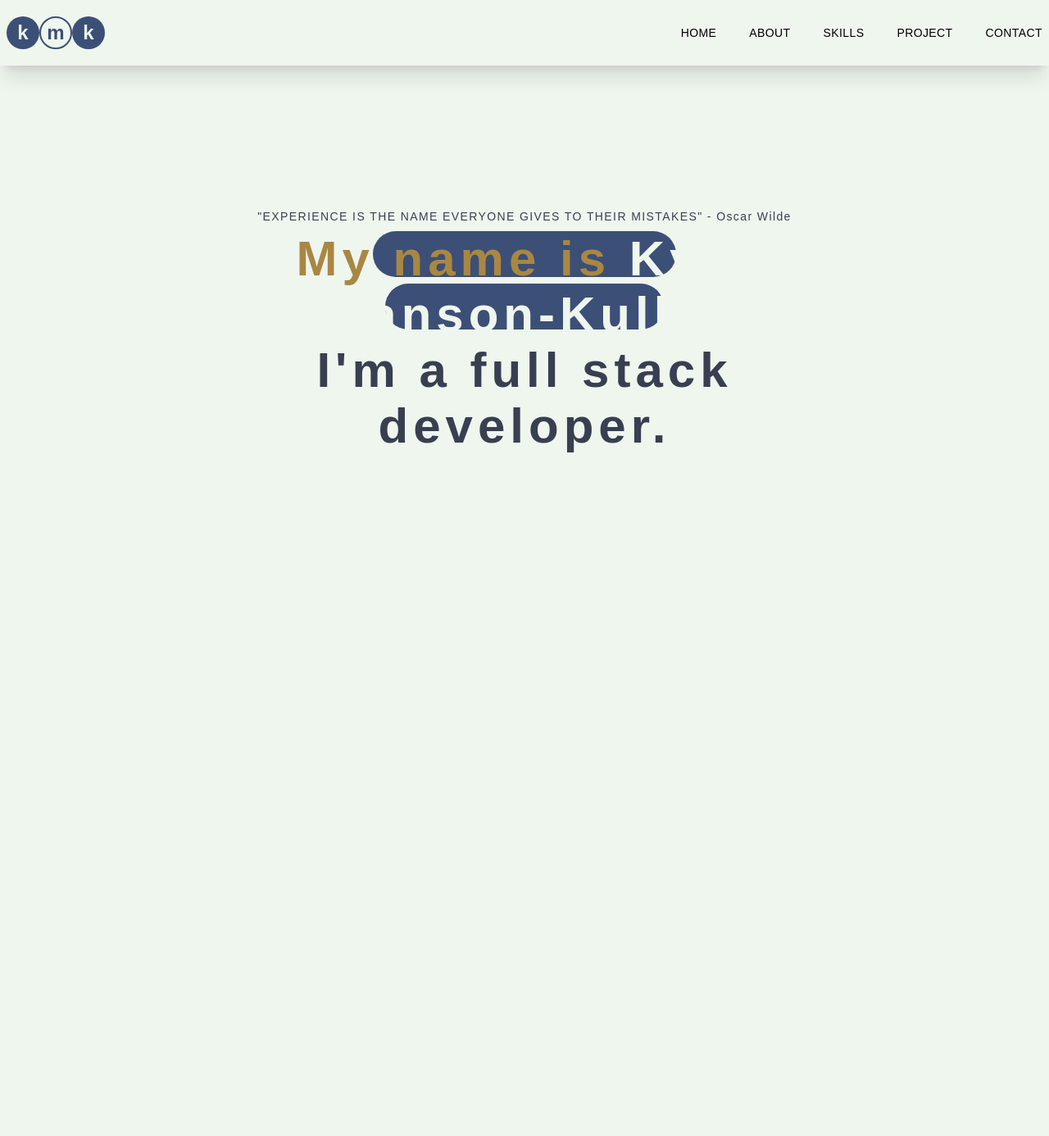
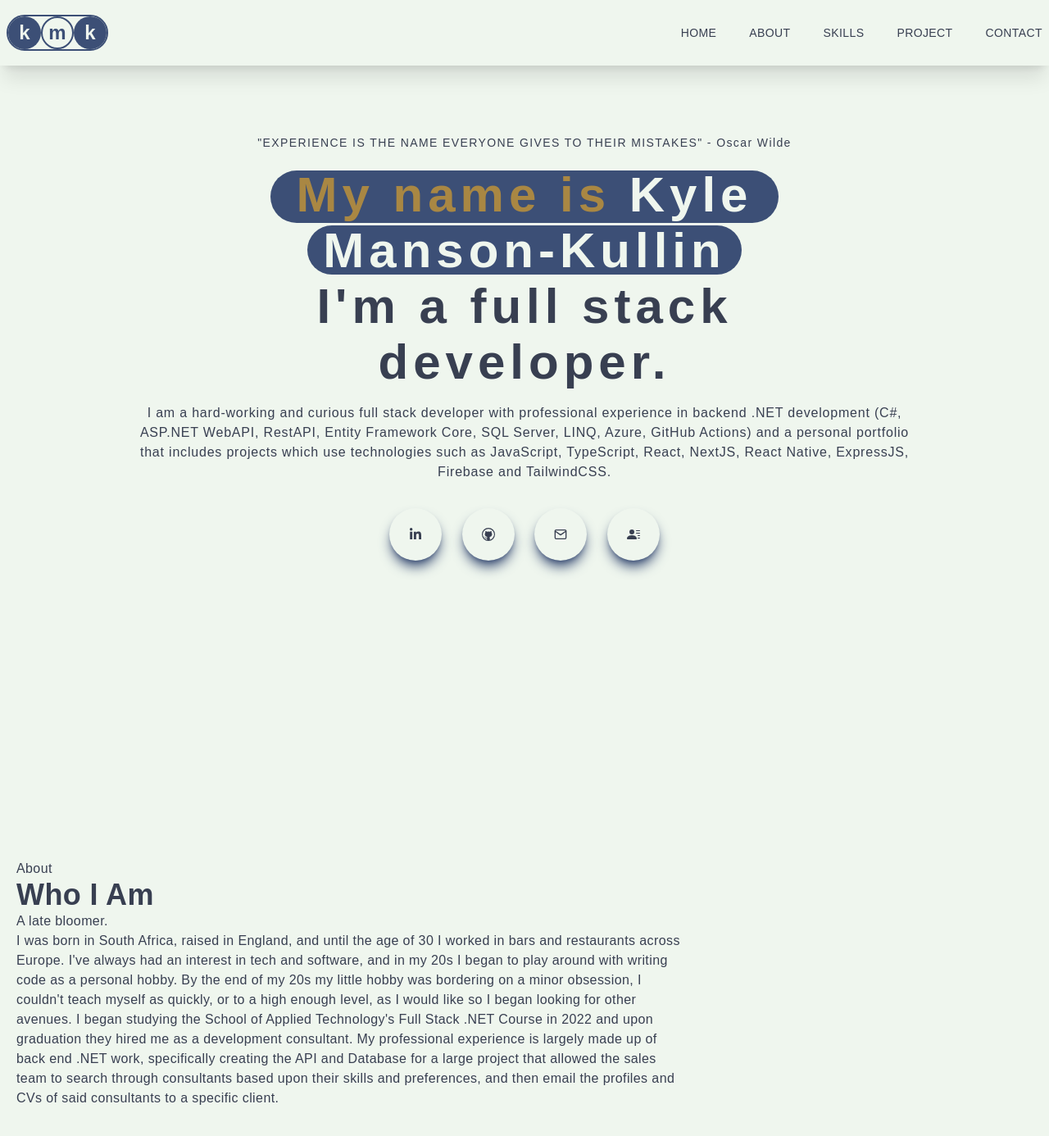
Before and after one commit to kyljmk/new-portfolio, a Next.js app in the folder new-portfolio/: page / in a window 1280 px wide. Shown: the top 1386 px of the page at 82% size. Before the commit the page ends 800 px from the top, so only its background shows below. Built offline with nearby package versions, Linux system fonts and the light colour scheme.

Commit message:
Add About Me Component

```diff
--- /dev/null
+++ b/new-portfolio/src/components/About.tsx
@@ -0,0 +1,34 @@
+import React from "react";
+
+function About() {
+  return (
+    <div className="w-full md:h-screen p-2 flex items-center py-16">
+      <div className="max-w-[1240px] m-auto md:grid grid-cols-3 gap-8">
+        <div className="col-span-2">
+          <p>About</p>
+          <h2>Who I Am</h2>
+          <p>A late bloomer.</p>
+          <p>
+            I was born in South Africa, raised in England, and until the age of
+            30 I worked in bars and restaurants across Europe. I've always had
+            an interest in tech and software, and in my 20s I began to play
+            around with writing code as a personal hobby. By the end of my 20s
+            my little hobby was bordering on a minor obsession, I couldn't teach
+            myself as quickly, or to a high enough level, as I would like so I
+            began looking for other avenues. I began studying the School of
+            Applied Technology's Full Stack .NET Course in 2022 and upon
+            graduation they hired me as a development consultant. My
+            professional experience is largely made up of back end .NET work,
+            specifically creating the API and Database for a large project that
+            allowed the sales team to search through consultants based upon
+            their skills and preferences, and then email the profiles and CVs of
+            said consultants to a specific client.
+          </p>
+        </div>
+        <div></div>
+      </div>
+    </div>
+  );
+}
+
+export default About;
--- a/new-portfolio/src/components/Main.tsx
+++ b/new-portfolio/src/components/Main.tsx
@@ -1,19 +1,24 @@
 import React from "react";
+import { AiOutlineLinkedin } from "react-icons/ai";
+import { BsPersonLinesFill } from "react-icons/bs";
+import { FaLinkedin, FaLinkedinIn } from "react-icons/fa";
+import { FiMail } from "react-icons/fi";
+import { VscGithub } from "react-icons/vsc";
 
 function Main() {
   return (
     <div className="w-full h-screen text-center">
-      <div className="max-w-[1240px] w-full h-full mx-auto p-4 flex justify-center items-center">
+      <div className="max-w-[1240px] w-full h-full mx-auto pt-32 sm:pt-20 p-4 flex justify-center items-center">
         <div className="text-[#383F51]">
-          <p className="text-sm tracking-widest py-2">
+          <p className="text-sm tracking-widest pb-5">
             <span className="uppercase">
               "Experience is the name everyone gives to their mistakes"
             </span>
             &nbsp;-&nbsp;Oscar&nbsp;Wilde
           </p>
           <div className="flex flex-col items-center">
-            <div className="bg-[#3C4F76] rounded-full h-11 w-[370px] sm:h-14 absolute z-[-1] animate-slide-in-left"></div>
-            <div className="bg-[#3C4F76] rounded-full h-11 w-[340px] mt-12 sm:mt-16 sm:h-14 absolute z-[-1] animate-slide-in-right"></div>
+            <div className="bg-[#3C4F76] rounded-full h-11 sm:h-[52px] md:h-16 w-[380px] sm:w-[500px] md:w-[620px] absolute sm:mt-1 z-[-1] animate-slide-in-left"></div>
+            <div className="bg-[#3C4F76] rounded-full h-11 sm:h-12 md:h-[60px] w-[340px] sm:w-[440px] md:w-[530px] mt-12 sm:mt-[59px] md:mt-[71px] absolute z-[-1] animate-slide-in-right"></div>
             <h1 className="tracking-widest py-1 text-[#A98743]">
               My name is
               <span className="text-[#EFF6EE]"> Kyle</span>
@@ -24,6 +29,28 @@ function Main() {
             <h1 className="tracking-widest py-1">I'm a full stack</h1>
             <h1 className="tracking-widest py-1">developer.</h1>
           </div>
+          <p className="py-4 max-w-[80%] m-auto tracking-wider">
+            I am a hard-working and curious full stack developer with
+            professional experience in backend .NET development (C#, ASP.NET
+            WebAPI, RestAPI, Entity Framework Core, SQL Server, LINQ, Azure,
+            GitHub Actions) and a personal portfolio that includes projects
+            which use technologies such as JavaScript, TypeScript, React,
+            NextJS, React Native, ExpressJS, Firebase and TailwindCSS.
+          </p>
+          <div className="flex items-center justify-between max-w-[330px] m-auto py-4">
+            <div className="rounded-full shadow-lg shadow-[#3c4f76] p-6 cursor-pointer hover:scale-110 ease-in duration-300">
+              <FaLinkedinIn size="" />
+            </div>
+            <div className="rounded-full shadow-lg shadow-[#3c4f76] p-6 cursor-pointer hover:scale-110 ease-in duration-300">
+              <VscGithub />
+            </div>
+            <div className="rounded-full shadow-lg shadow-[#3c4f76] p-6 cursor-pointer hover:scale-110 ease-in duration-300">
+              <FiMail />
+            </div>
+            <div className="rounded-full shadow-lg shadow-[#3c4f76] p-6 cursor-pointer hover:scale-110 ease-in duration-300">
+              <BsPersonLinesFill />
+            </div>
+          </div>
         </div>
       </div>
     </div>
--- a/new-portfolio/src/components/Navbar.tsx
+++ b/new-portfolio/src/components/Navbar.tsx
@@ -18,13 +18,13 @@ function Navbar() {
   };
 
   return (
-    <div className="fixed w-full h-20 shadow-xl z-[100] ease-in duration-300">
+    <div className="fixed w-full bg-[#EFF6EE] h-20 shadow-xl z-[100] ease-in duration-300">
       <div className="flex justify-between items-center w-full h-full px-2 2xl:px-16">
-        <div className="flex">
+        <div className="flex rounded-full border-2 border-[#3C4F76]">
           <div className="bg-[#3C4F76] rounded-full text-[#EFF6EE] font-bold w-10 h-10 flex items-center justify-center text-2xl">
             k
           </div>
-          <div className=" border-[#3C4F76] border-2 rounded-full text-[#3C4F76] font-bold w-10 h-10 flex items-center justify-center text-2xl">
+          <div className=" border-[#3C4F76] bg-[#EFF6EE] border-2 rounded-full text-[#3C4F76] font-bold w-10 h-10 flex items-center justify-center text-2xl">
             m
           </div>
           <div className="bg-[#3C4F76] rounded-full text-[#EFF6EE] font-bold w-10 h-10 flex items-center justify-center text-2xl">
@@ -32,7 +32,7 @@ function Navbar() {
           </div>
         </div>
         <div>
-          <ul className="hidden md:flex">
+          <ul className="hidden text md:flex">
             <Link href="/">
               <li className="ml-10 text-sm uppercase hover:border-b">Home</li>
             </Link>
@@ -71,7 +71,7 @@ function Navbar() {
           }
         >
           <div className="flex w-full items-center justify-between">
-            <div className="flex">
+            <div className="flex rounded-full border-2 border-[#3C4F76]">
               <div className="bg-[#3C4F76] rounded-full text-[#EFF6EE] font-bold w-10 h-10 flex items-center justify-center text-2xl">
                 k
               </div>
--- a/new-portfolio/src/pages/index.tsx
+++ b/new-portfolio/src/pages/index.tsx
@@ -4,6 +4,7 @@ import { Inter } from "next/font/google";
 import styles from "@/styles/Home.module.css";
 import Navbar from "@/components/Navbar";
 import Main from "@/components/Main";
+import About from "@/components/About";
 
 export default function Home() {
   return (
@@ -20,6 +21,7 @@ export default function Home() {
       <main>
         <Navbar />
         <Main />
+        <About />
       </main>
     </>
   );
--- a/new-portfolio/src/styles/globals.css
+++ b/new-portfolio/src/styles/globals.css
@@ -15,7 +15,7 @@
   }
 
   body {
-    @apply max-h-screen overflow-x-hidden bg-[#EFF6EE] tracking-wide;
+    @apply max-h-screen overflow-x-hidden bg-[#EFF6EE] tracking-wide text-[#383F51];
   }
 
   a {
--- a/new-portfolio/tailwind.config.js
+++ b/new-portfolio/tailwind.config.js
@@ -6,7 +6,10 @@ module.exports = {
       keyframes: {
         slideInLeft: {
           "0%": {
-            transform: "translateX(-500px)",
+            transform: "translateX(-800px)",
+          },
+          "90%": {
+            transform: "translateX(30px)",
           },
           "100%": {
             transform: "translateX(0)",
@@ -14,7 +17,10 @@ module.exports = {
         },
         slideInRight: {
           "0%": {
-            transform: "translateX(500px)",
+            transform: "translateX(800px)",
+          },
+          "90%": {
+            transform: "translateX(-30px)",
           },
           "100%": {
             transform: "translateX(0)",
@@ -22,8 +28,8 @@ module.exports = {
         },
       },
       animation: {
-        "slide-in-left": "slideInLeft 1.5s linear",
-        "slide-in-right": "slideInRight 1.5s linear",
+        "slide-in-left": "slideInLeft 1s linear",
+        "slide-in-right": "slideInRight 1s linear",
       },
     },
   },
```
